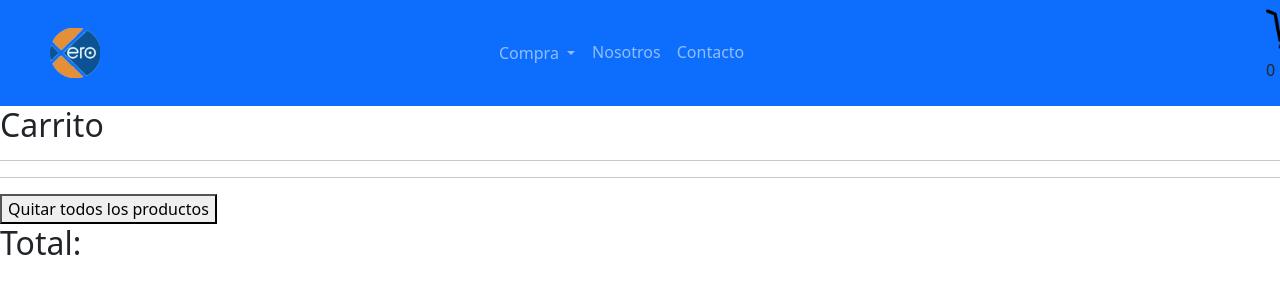
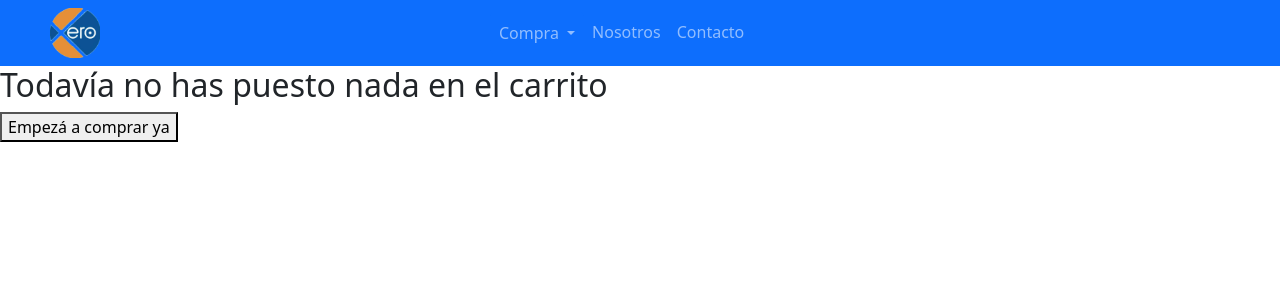
Before and after one commit to cubo1991/DavidLopezReactJS, a React (Create React App) app: page /Cart in a window 1280 px wide. Shown: the top 300 px of the page. Built offline with nearby package versions, Linux system fonts and the light colour scheme.

Commit message:
CartView terminado

```diff
--- a/src/Components/Cart.js
+++ b/src/Components/Cart.js
@@ -1,14 +1,23 @@
 import { useContext } from "react";
 import { CartContext } from "./Context/CartContext";
+import { Link } from "react-router-dom";
+
+import { Button } from "bootstrap";
 
 export const Cart = () => {
-  const { carrito, removeProducto, setCarrito, limpiarCarrito, totalCarrito } = useContext(CartContext);
-  console.log(carrito);
+  const { carrito, removeProducto, limpiarCarrito , precioTotal } = useContext(CartContext);
+  console.log(precioTotal)
 
-  if (carrito.lenght === 0){
+  if (carrito.length < 1){
 
   return (
-    <p>Acá no hay nada</p>
+    <div>
+    <h2>Todavía no has puesto nada en el carrito</h2>
+    <Link to="/">
+      <button>Empezá a comprar ya</button>
+    </Link>
+
+    </div>
     );}
    {
     return (
@@ -20,7 +29,7 @@ export const Cart = () => {
           carrito.map((item) => (
             <div key={item.id}>
               <h2>{item.title}</h2>
-              <h3>Precio: {item.price}</h3>
+              <h3>Precio: ${item.price}</h3>
               <h3>Cantidad: {item.cantidad}</h3>
               <hr/>
               <button  onClick={() => removeProducto(item.id)}>Quitar este producto</button>
@@ -32,7 +41,7 @@ export const Cart = () => {
           <hr/>
 
           <button  onClick={() => limpiarCarrito()}>Quitar todos los productos</button>
-          <h2>Total: {totalCarrito}</h2>
+          <h2>Total: ${precioTotal()}</h2>
       </div>
 
 
--- a/src/Components/CartWidget.js
+++ b/src/Components/CartWidget.js
@@ -2,6 +2,7 @@ import React, {useContext}from 'react'
 import LogoCarrito from '../Imagenes/Carrito.png'
 import { Link } from 'react-router-dom'
 import { CartContext } from './Context/CartContext'
+
 
 
 const CartWidget = () => {
@@ -20,7 +21,7 @@ const CartWidget = () => {
 
       }
     return (
-       carrito.lenght === 0
+       carrito.length === 0
         ?
         ""
         :
--- a/src/Components/Context/CartContext.js
+++ b/src/Components/Context/CartContext.js
@@ -4,7 +4,7 @@ export const CartContext = createContext()
 
 export const CarritoProvider = ({children}) => {
 
-  const carritoTotal = () => {
+  const precioTotal = () => {
     return carrito.reduce((acc, prod) => acc += prod.price * prod.cantidad, 0)
   }
 
@@ -31,7 +31,7 @@ export const CarritoProvider = ({children}) => {
   }
 
     return (
-        <CartContext.Provider value={{carrito, setCarrito, addProducto, removeProducto, limpiarCarrito, productoExistente, totalCarrito}}>
+        <CartContext.Provider value={{carrito, setCarrito, addProducto, removeProducto, limpiarCarrito, productoExistente, totalCarrito, precioTotal}}>
                 {children}
         </CartContext.Provider>
     )
--- a/src/Components/ItemDetail.jsx
+++ b/src/Components/ItemDetail.jsx
@@ -53,7 +53,7 @@ const ItemDetail = ({ProductDetail}) => {
     <Card.Title>{title}</Card.Title>
     <Card.Text >
       <div className='d-flex justify-content'>
-      Precio {price}
+      Precio $ {price}
 
       Stock: {stock}
       </div>
--- a/src/Components/stock.js
+++ b/src/Components/stock.js
@@ -2,22 +2,22 @@ import React from 'react'
 
 const stock = [
         {
-            id: 1, title: 'Remera roja', price: '$550', pictureUrl: 'https://picsum.photos/203', categoria: 'Remeras', stock: 15
+            id: 1, title: 'Remera roja', price: 550, pictureUrl: 'https://picsum.photos/203', categoria: 'Remeras', stock: 15
         },
         {
-            id: 2, title: 'Buzo rojo', price: '$790', pictureUrl: 'https://picsum.photos/204', categoria: 'Buzos', stock: 15
+            id: 2, title: 'Buzo rojo', price: 790, pictureUrl: 'https://picsum.photos/204', categoria: 'Buzos', stock: 15
         },
         {
-            id: 3, title: 'Pantalon rojo', price: '$1500', pictureUrl: 'https://picsum.photos/205', categoria: 'Pantalones', stock: 15
+            id: 3, title: 'Pantalon rojo', price: 1500, pictureUrl: 'https://picsum.photos/205', categoria: 'Pantalones', stock: 15
         },
         {
-            id: 4, title: 'Remera azul', price: '$550', pictureUrl: 'https://picsum.photos/206', categoria: 'Remeras', stock: 15
+            id: 4, title: 'Remera azul', price: 550, pictureUrl: 'https://picsum.photos/206', categoria: 'Remeras', stock: 15
         },
         {
-            id: 5, title: 'Buzo azul', price: '$790', pictureUrl: 'https://picsum.photos/207', categoria: 'Buzos', stock: 15
+            id: 5, title: 'Buzo azul', price: 790, pictureUrl: 'https://picsum.photos/207', categoria: 'Buzos', stock: 15
         },
         {
-            id: 8, title: 'Pantalon azul', price: '$1500', pictureUrl: 'https://picsum.photos/208', categoria: 'Pantalones', stock: 15
+            id: 8, title: 'Pantalon azul', price: 1500, pictureUrl: 'https://picsum.photos/208', categoria: 'Pantalones', stock: 15
         },
     ];
 
```
